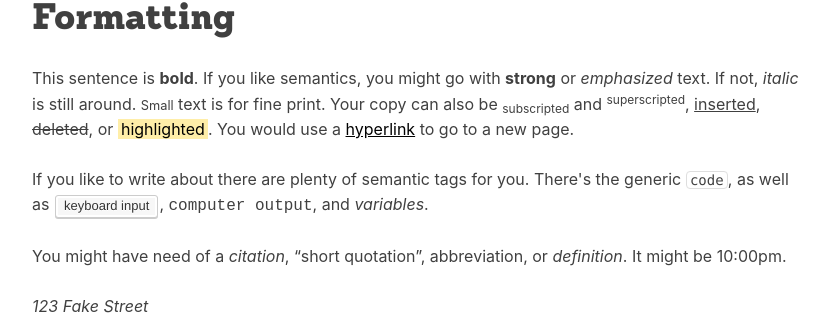
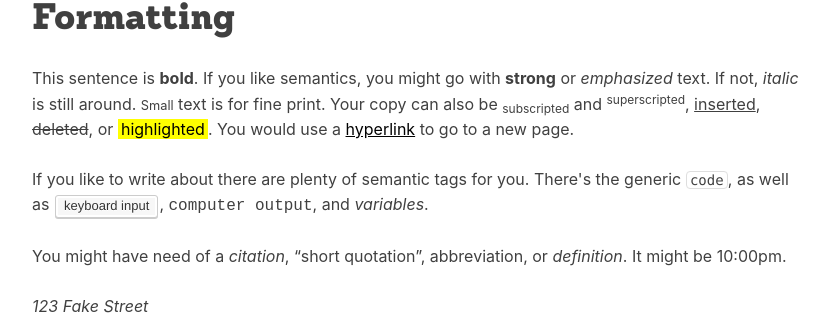
Before and after one commit to woodcox/city-jekyll, a Jekyll site: the page built from pages/component-test.md, in a window 1280 px wide. Shown: the part 158-473 px from the top of the page, without its empty margins (224-1053 px from the left). Built offline with Jekyll 4.4.1, drawn with Linux system fonts in a browser that asks for light colours.

Commit message:
Update _variables.scss

```diff
--- a/_sass/base/_variables.scss
+++ b/_sass/base/_variables.scss
@@ -33,7 +33,7 @@ $alternate-background: #fafafa !default;
 $alternate-color: #404040 !default;
 $link-color: black !default;
 $link-hover-color: darken($secondary-color, 15%) !default;
-$highlight: #ffeea8 !default;
+$highlight: $secondary-color lighten($secondary-color, 15%) !default;
 $error: #d33c40 !default;
 $success: #29de7d !default;
 $bq-border: 16px solid #f0f0f0 !default;
```
